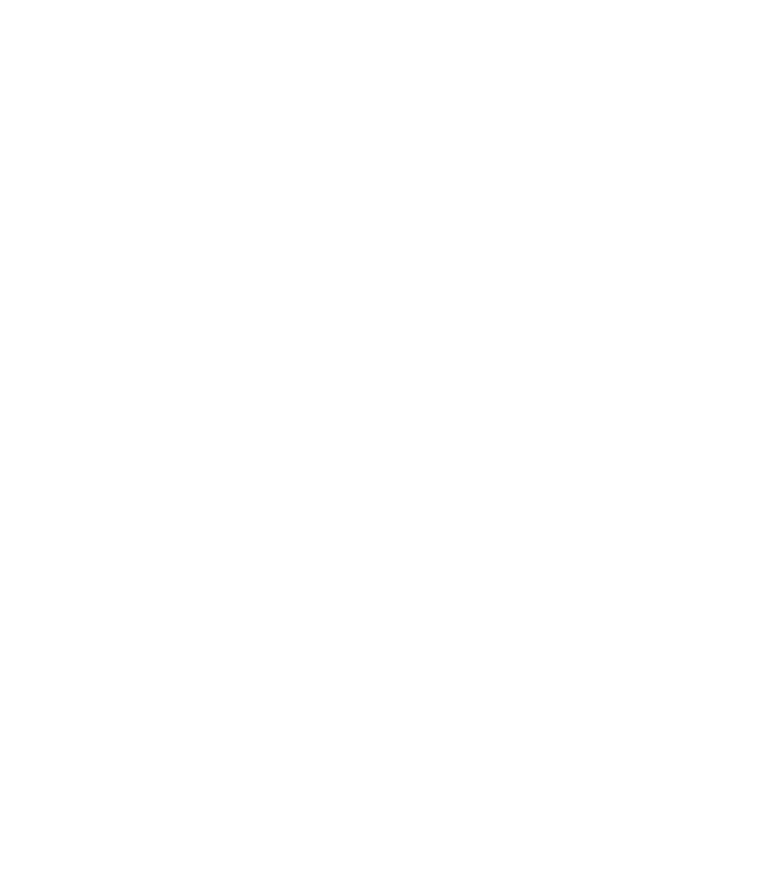
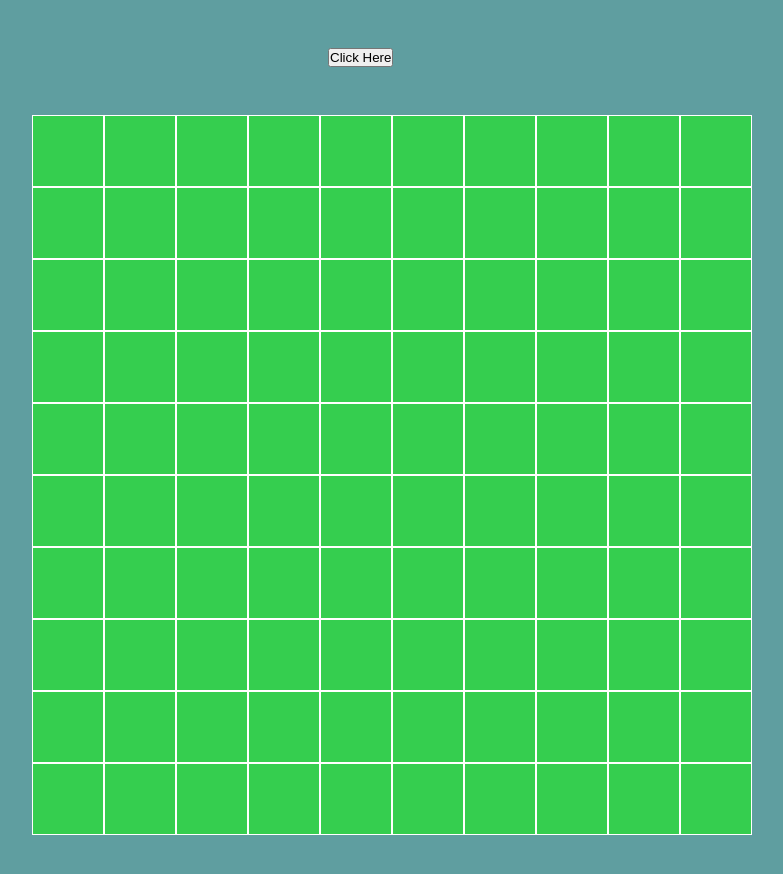
Before and after one commit to N1colas7/js-campominato-grid, a plain HTML site: page index.html in a window 1280 px wide. Shown: the whole page, without its empty margins (248-1031 px from the left). Before the commit the page ends 800 px from the top, so only its background shows below. Drawn offline with Linux system fonts and the light colour scheme.

Commit message:
button and grid done

```diff
--- a/css/style.css
+++ b/css/style.css
@@ -0,0 +1,44 @@
+*{
+    padding: 0;
+    margin: 0;
+    box-sizing: border-box;
+}
+
+body{
+    background-color: cadetblue;
+}
+
+.contain-button{
+    margin: 3rem auto;
+    width: 100%;
+}
+
+.button{
+    margin-left: 45%;
+}
+
+.container{
+    width: 720px;
+    height: 720px;
+    margin: 3rem auto;
+    background-color: white;
+}
+
+.grid{
+    display: flex;
+    width: 100%;
+    height: 100%;
+    flex-wrap: wrap;
+}
+
+.square{
+    width: calc(100% / 10);
+    height: calc(100% / 10);
+    cursor: pointer;
+    background-color: rgb(53, 206, 79);
+    border: 1px solid white;
+}
+
+.clicked{
+    background-color: blue;
+}
--- a/index.html
+++ b/index.html
@@ -8,8 +8,11 @@
     <title>Campominato</title>
 </head>
 <body>
+    <div class="contain-button">
+    <button class="button">Click Here</button>
+    </div>
     <div class="container">
-        <div class="grid">
+        <div class="grid" id="grid">
 
         </div>
     </div>
--- a/js/script.js
+++ b/js/script.js
@@ -0,0 +1,23 @@
+function createGridSquare()
+{
+    const currentElement = document.createElement('div')
+
+    currentElement.classList.add('square')
+
+    return currentElement;
+}
+
+let grid = document.getElementById('grid');
+
+for (let i=0; i<100; i++) {
+    const currentSquare = createGridSquare() ;
+
+    currentSquare.addEventListener('click',function () {
+        this.classList.add('clicked');
+    })
+
+
+
+
+    grid.appendChild(currentSquare);
+}
```
